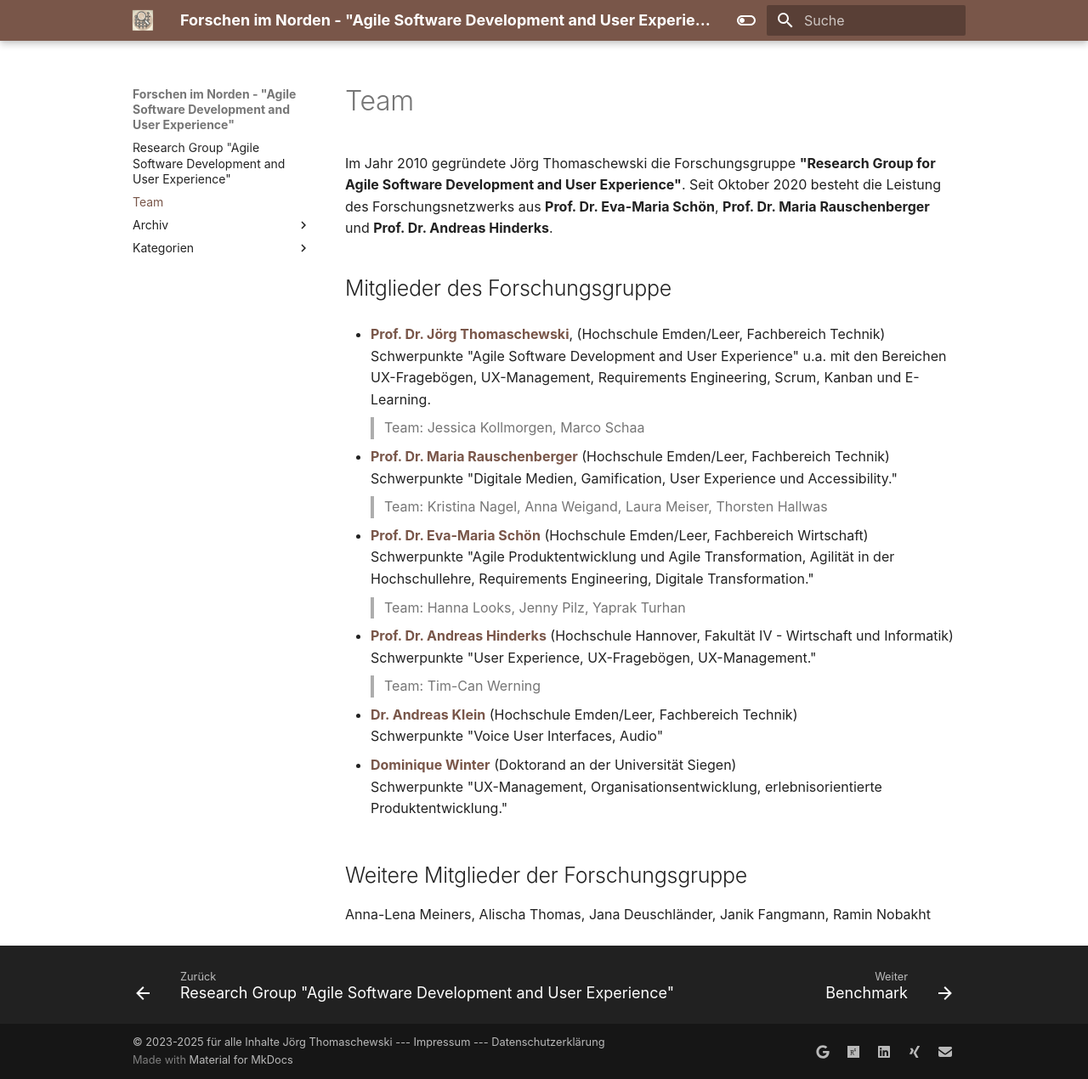
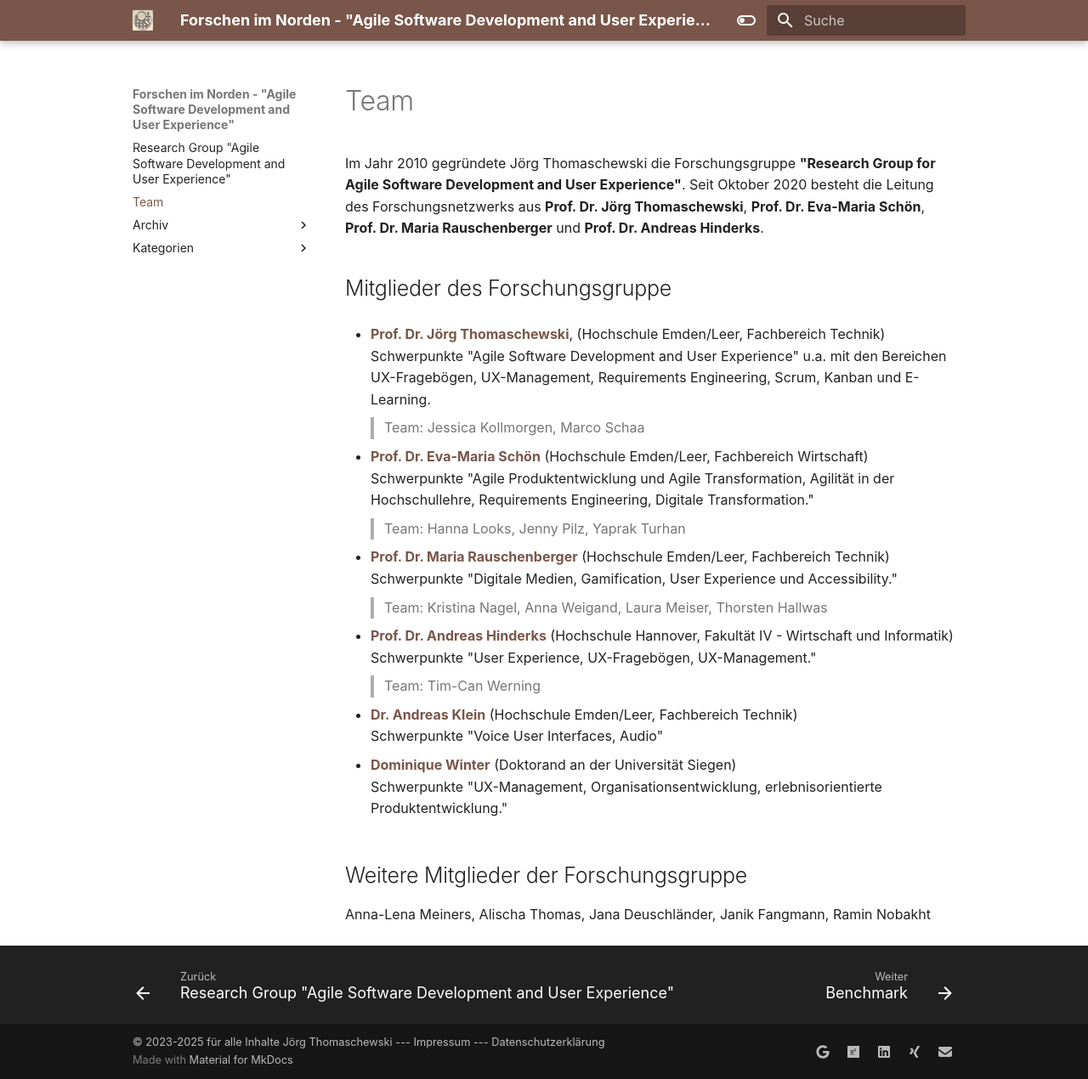
Before and after one commit to JoergThomaschewski/website-fin, an MkDocs documentation site: the page built from docs/team.md, in a window 1280 px wide and 1270 px high. Shown: the whole window at 85% size. Built offline with MkDocs 1.6.1 and Material for MkDocs 9.7.7, drawn with Linux system fonts in a browser that asks for light colours.

```diff
--- a/docs/team.md
+++ b/docs/team.md
@@ -1,4 +1,4 @@
-Im Jahr 2010 gegründete Jörg Thomaschewski die Forschungsgruppe __"Research Group for Agile Software Development and User Experience"__. Seit Oktober 2020 besteht die Leistung des Forschungsnetzwerks aus __Prof. Dr. Eva-Maria Schön__, __Prof. Dr. Maria Rauschenberger__ und __Prof. Dr. Andreas Hinderks__.
+Im Jahr 2010 gegründete Jörg Thomaschewski die Forschungsgruppe __"Research Group for Agile Software Development and User Experience"__. Seit Oktober 2020 besteht die Leitung des Forschungsnetzwerks aus __Prof. Dr. Jörg Thomaschewski__, __Prof. Dr. Eva-Maria Schön__, __Prof. Dr. Maria Rauschenberger__ und __Prof. Dr. Andreas Hinderks__.
 
 
 ## Mitglieder des Forschungsgruppe
@@ -7,13 +7,13 @@ Im Jahr 2010 gegründete Jörg Thomaschewski die Forschungsgruppe __"Research Gr
 Schwerpunkte "Agile Software Development and User Experience" u.a. mit den Bereichen UX-Fragebögen, UX-Management, Requirements Engineering, Scrum, Kanban und E-Learning.
 > Team: Jessica Kollmorgen, Marco Schaa
 
+* __[Prof. Dr. Eva-Maria Schön](https://www.hs-emden-leer.de/forschung/forschungsprofil/forschende/wirtschaft/prof-dr-eva-maria-schoen)__  (Hochschule Emden/Leer, Fachbereich Wirtschaft)<br>
+Schwerpunkte "Agile Produktentwicklung und Agile Transformation, Agilität in der Hochschullehre, Requirements Engineering, Digitale Transformation."
+> Team: Hanna Looks, Jenny Pilz, Yaprak Turhan
+
 * __[Prof. Dr. Maria Rauschenberger](https://mariarauschenberger.net/)__ (Hochschule Emden/Leer, Fachbereich Technik)<br>
 Schwerpunkte "Digitale Medien, Gamification, User Experience und Accessibility."
 > Team: Kristina Nagel, Anna Weigand, Laura Meiser, Thorsten Hallwas
-
-* __[Prof. Dr. Eva-Maria Schön](https://www.hs-emden-leer.de/forschung/forschungsprofil/forschende/wirtschaft/prof-dr-eva-maria-schoen)__  (Hochschule Emden/Leer, Fachbereich Wirtschaft)<br>
-Schwerpunkte "Agile Produktentwicklung und Agile Transformation, Agilität in der Hochschullehre, Requirements Engineering, Digitale Transformation."
-> Team: Hanna Looks, Jenny Pilz, Yaprak Turhan
 
 * __[Prof. Dr. Andreas Hinderks](https://www.hinderks.org/)__ (Hochschule Hannover, Fakultät IV - Wirtschaft und Informatik)<br>
 Schwerpunkte "User Experience, UX-Fragebögen, UX-Management."
```
Also changed, not shown: docs/posts/Stabilitaet im Antwortverhalten bei UX-Frageboegen.md (renamed from docs/vorbereitete posts/Stabilitaet im Antwortverhalten bei UX-Frageboegen.md, +2 -2 lines), docs/posts/assets/2024-article-response-instability.png (added).
